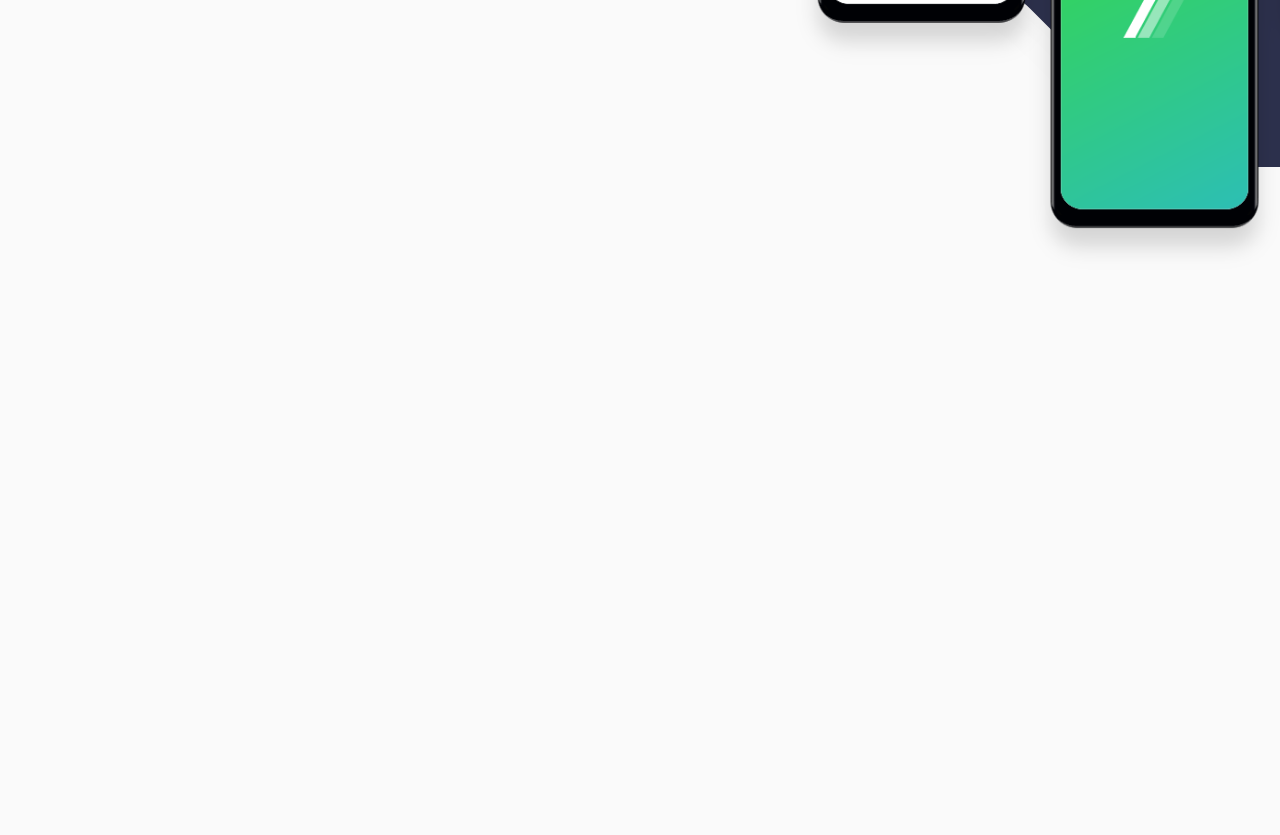
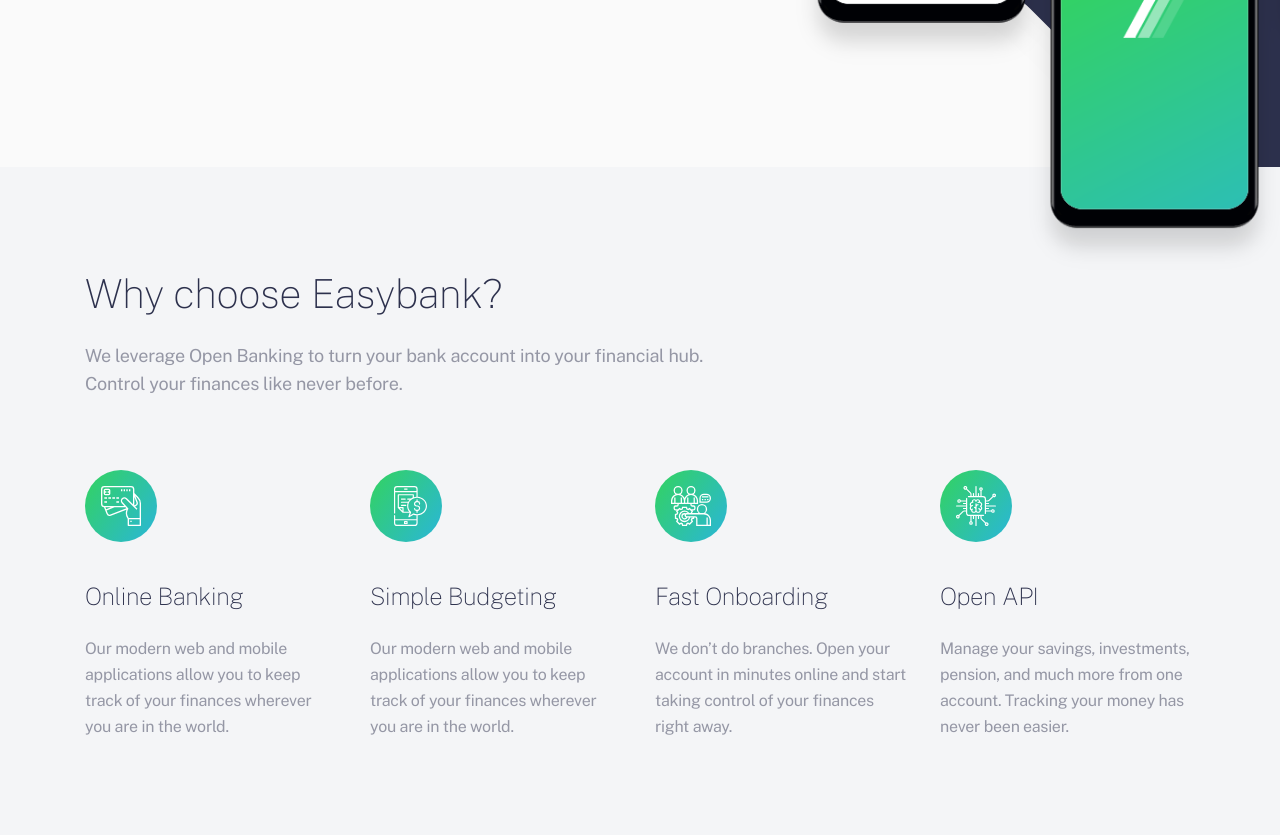
Before and after one commit to saidovshohboz/easybank, a plain HTML site: page index.html in a window 1280 px wide. Shown: the part 577-1412 px from the top of the page. Before the commit the page ends 852 px from the top, so only its background shows below. Drawn offline with Linux system fonts and the light colour scheme; files whose address does not match are found by name.

Commit message:
Add features section

```diff
--- a/css/style.css
+++ b/css/style.css
@@ -278,3 +278,90 @@
   width: 729px;
   height: 900px;
 }
+
+
+/* FEATURES-LIST */
+.features {
+  padding-top: 95px;
+  padding-bottom: 95px;
+  background-color: #f4f5f7;
+}
+
+.features__info {
+  max-width: 635px;
+  width: 100%;
+  margin-bottom: 72px;
+}
+
+.features__title {
+  margin-top: 0;
+  margin-bottom: 16px;
+  font-weight: 100;
+  font-size: 40px;
+  line-height: 64px;
+  color: var(--black);
+}
+
+.features__text {
+  margin: 0;
+  font-size: 18px;
+  line-height: 28px;
+}
+
+.features__list {
+  display: flex;
+  flex-wrap: wrap;
+  padding: 0;
+  margin: 0;
+  list-style: none;
+  margin-left: -30px;
+  margin-bottom: -80px;
+}
+
+.features__item {
+  max-width: 255px;
+  width: 100%;
+  margin-left: 30px;
+  margin-bottom: 80px;
+}
+
+
+/* FEATURE */
+.feature__icon-wrapper {
+  display: flex;
+  justify-content: center;
+  align-items: center;
+  width: 72px;
+  height: 72px;
+  background-color: var(--green);
+  background-image: var(--gradient);
+  border-radius: 50%;
+  margin-bottom: 40px;
+}
+
+.feature__icon {
+  width: 40px;
+  height: 40px;
+  object-fit: contain;
+  object-position: center;
+}
+
+.feature__icon--simple-budgeting {
+  margin-left: 8px;
+  width: 33px;
+  height: 40px;
+}
+
+.feature__title {
+  margin-top: 0;
+  margin-bottom: 26px;
+  color: var(--black);
+  font-weight: 100;
+  font-size: 24px;
+  line-height: 28px;
+  letter-spacing: -0.43px;
+}
+
+.feature__description {
+  margin: 0;
+}
--- a/index.html
+++ b/index.html
@@ -62,6 +62,52 @@
         <img class="hero__img" src="img/hero-phones-desktop.png" alt="EasyBank mobile app demos" width="729" height="900" srcset="img/hero-phones-desktop.png 1x, img/hero-phones-desktop@2x.png 2x">
       </div>
     </div>
+
+
+    <!-- FEATURES -->
+    <section class="features">
+      <div class="container">
+        <div class="features__info">
+          <h2 class="features__title">Why choose Easybank?</h2>
+          <p class="features__text">We leverage Open Banking to turn your bank account into your financial hub. Control your finances like never before.</p>
+        </div>
+
+        <!-- FEATURES-LIST -->
+        <ul class="features__list">
+          <li class="features__item feature">
+            <div class="feature__icon-wrapper">
+              <img class="feature__icon" src="img/online-banking.svg" alt="Cards in hand icon" width="40" height="40">
+            </div>
+            <h3 class="feature__title">Online Banking</h3>
+              <p class="feature__description">Our modern web and mobile applications allow you to keep track of your finances wherever you are in the world.</p>
+          </li>
+
+          <li class="features__item feature">
+            <div class="feature__icon-wrapper">
+              <img class="feature__icon feature__icon--simple-budgeting" src="img/simple-budgeting.svg" alt="Phone text and notification icon" width="33" height="40">
+            </div>
+            <h3 class="feature__title">Simple Budgeting</h3>
+              <p class="feature__description">Our modern web and mobile applications allow you to keep track of your finances wherever you are in the world.</p>
+          </li>
+
+          <li class="features__item feature">
+            <div class="feature__icon-wrapper">
+              <img class="feature__icon" src="img/fast-onboarding.svg" alt="Three users icon" width="40" height="40">
+            </div>
+            <h3 class="feature__title">Fast Onboarding</h3>
+              <p class="feature__description">We don’t do branches. Open your account in minutes online and start taking control of your finances right away.</p>
+          </li>
+
+          <li class="features__item feature">
+            <div class="feature__icon-wrapper">
+              <img class="feature__icon" src="img/open-api.svg" alt="Processor icon" width="40" height="40">
+            </div>
+            <h3 class="feature__title">Open API</h3>
+              <p class="feature__description">Manage your savings, investments, pension, and much more from one account. Tracking your money has never been easier.</p>
+          </li>
+        </ul>
+      </div>
+    </section>
   </main>
 
   <script src="js/main.js"></script>
```
Also changed, not shown: img/fast-onboarding.svg (added), img/online-banking.svg (added), img/open-api.svg (added), img/simple-budgeting.svg (added).
